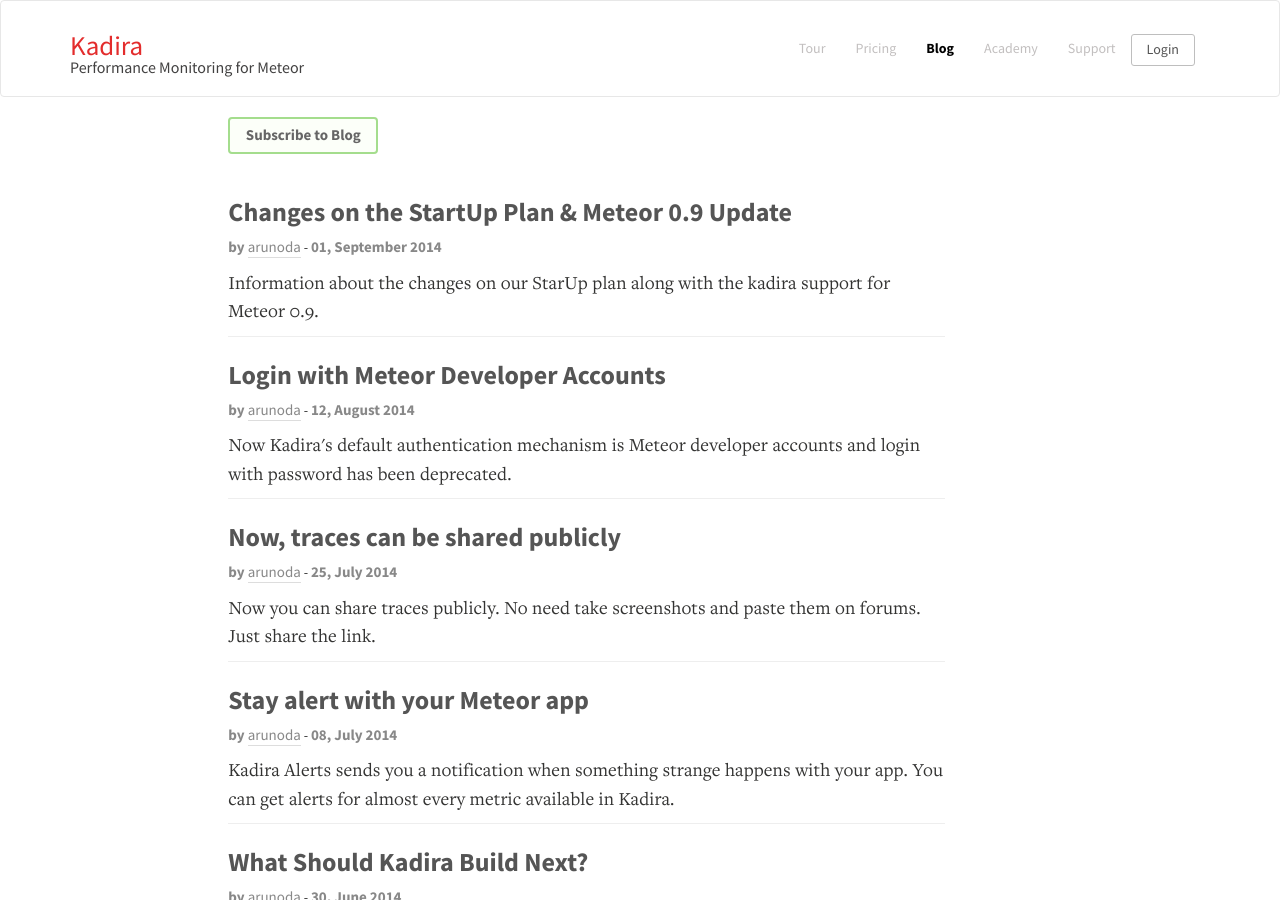
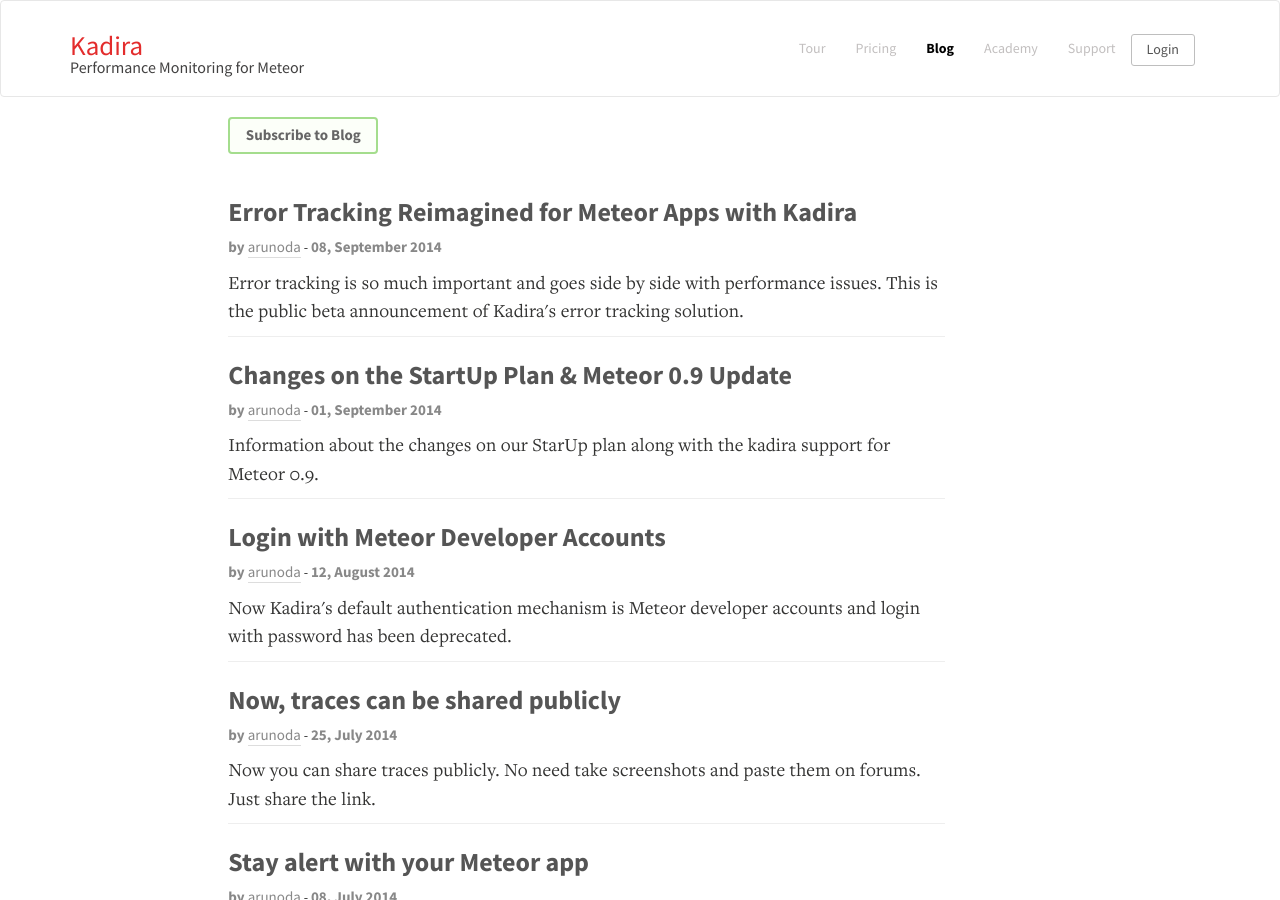
Before and after one commit to kadiraio/kadiraio.github.io, a Jekyll site: the page built from blog/index.html, in a window 1280 px wide and 900 px high. Built offline with Jekyll 4.4.1, drawn with Linux system fonts in a browser that asks for light colours; some of the changed lines change nothing that is shown.

Commit message:
published: error tracking beta announcement

```diff
--- a/_data/blog.yml
+++ b/_data/blog.yml
@@ -1,4 +1,9 @@
 ---
+  -
+    title: "Error Tracking Reimagined for Meteor Apps with Kadira"
+    date: "08, September 2014"
+    link: /blog/error-tracking-re-imagined-for-meteor-apps-with-kadira
+    summery: "Error tracking is so much important and goes side by side with performance issues. This is the public beta announcement of Kadira's error tracking solution."
   -
     title: "Changes on the StartUp Plan & Meteor 0.9 Update"
     date: "01, September 2014"
--- /dev/null
+++ b/_posts/blog/2014-09-08-error-tracking-reimagined-with-kadira.md
@@ -0,0 +1,75 @@
+---
+layout: blog_post
+title: Error Tracking Reimagined for Meteor Apps with Kadira
+permalink: /blog/error-tracking-re-imagined-for-meteor-apps-with-kadira
+---
+
+Everybody hates errors -- whether it's in a Meteor app or not. Unfortunately, errors are something we can't avoid. So we must track and handle errors even though, we have tested our app a lot.
+
+In the recent past, technology has been changed rapidly. But, how we track and fix errors hasn't changed that much specially for apps running live on production.
+
+Take a look at the following process. It's the process we often used to track and fix errors.
+
+* Capture errors via either logs or using some third party web service.
+* Look for error message and stack trace.
+* Try to locate the relevant place in the code.
+* Then try to fix it.
+
+I don't think I need to talk more about this because we all follow the same process.
+
+### Client Side Errors
+
+Managing server side errors are pretty easy compared with client side errors. For server errors all we need to focus on our servers. But tracking client side errors is not that simple.
+
+Also, we can't really depend on stack traces because of the minified code. Even though we capture errors, it's not easy as server side errors due to the vendor specific issues and constraints.
+
+## Let's fix this!
+
+So, we've decided to find a cure for this and found a way.
+
+What we are doing is pretty simple. Along with capturing the error, we also capture the **context** and **events** related to the error. Then you can reproduce them in your development environment and identify and fix any issues quickly.
+
+Check following error trace which has been captured with Kadira.
+
+![Server Side Meteor Error Trace on Kadira](https://i.cloudup.com/RLwjKSU464.png)
+
+It contains:
+
+* input parameters for the error;
+* user, who's got this error;
+* all the DB, HTTP and other events that have occurred; and
+* the error message and the stack trace.
+
+Now it's super-easy to fix the error since you can clearly see what cause the error and it's context. We track all kinds of errors including pubsub, method, uncaught exceptions and internal Meteor errors.
+
+### What About Client Side Errors?
+
+We do the same for client side errors as well. Look at the following error trace.
+
+![Client Side Meteor Error Trace on Kadira](https://cldup.com/-sxdlAvujw.png)
+
+It has:
+
+* browser information;
+* user information;
+* all the Meteor method calls, subscriptions, sessions and all related events that have occurred;
+* a complete flow of the error starting from the page load event; and
+* the actual error message and stack trace.
+
+Now I think you know what to do with this information.
+
+> we track events using client side zones. So, you need to add [`zones`](https://github.com/meteorhacks/zones) package into your app in addition to [`kadira`](https://github.com/meteorhacks/kadira). Otherwise, you can't see events.
+
+## Public Beta
+
+Today, we are happy to announce the public beta of the Kadira's Error Tracking solution and invite all of you to start tracking errors with Kadira.
+
+We've worked so hard on this over the last few months and a lot of people have helped us to test our error tracking solutions—thank you!
+
+Simply update the [`kadira`](https://github.com/meteorhacks/kadira) smart package and visit Errors section on the [Kadira UI](https://ui.kadira.io/).
+
+![Error Tracking with Kadira](https://cldup.com/hBQIhPgzhU.png)
+
+> Error Tracking is free and unrestricted throughout public beta period.
+
+Give it a try and let us know how it goes.
```
